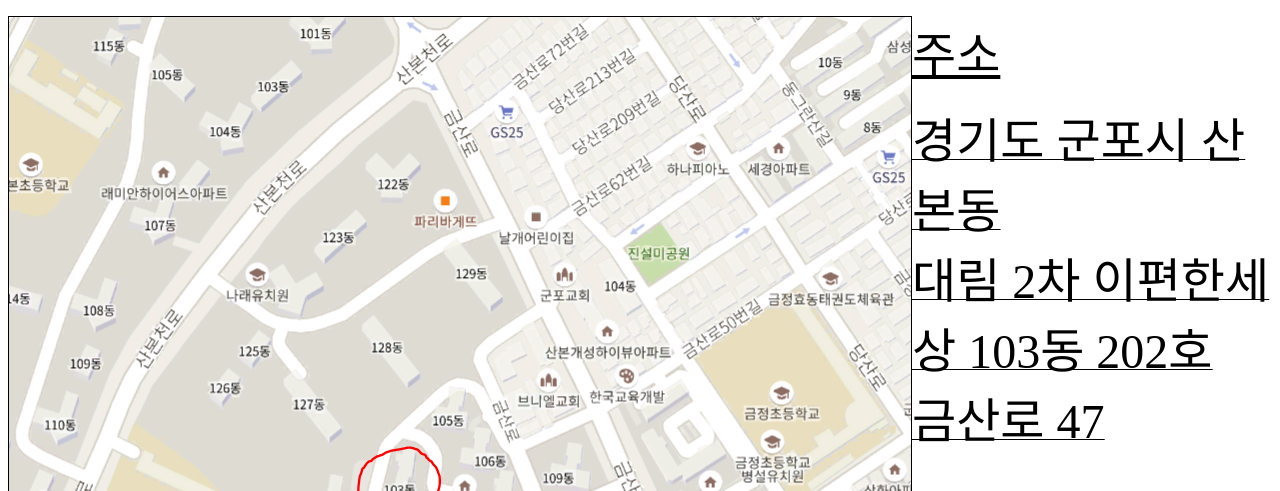
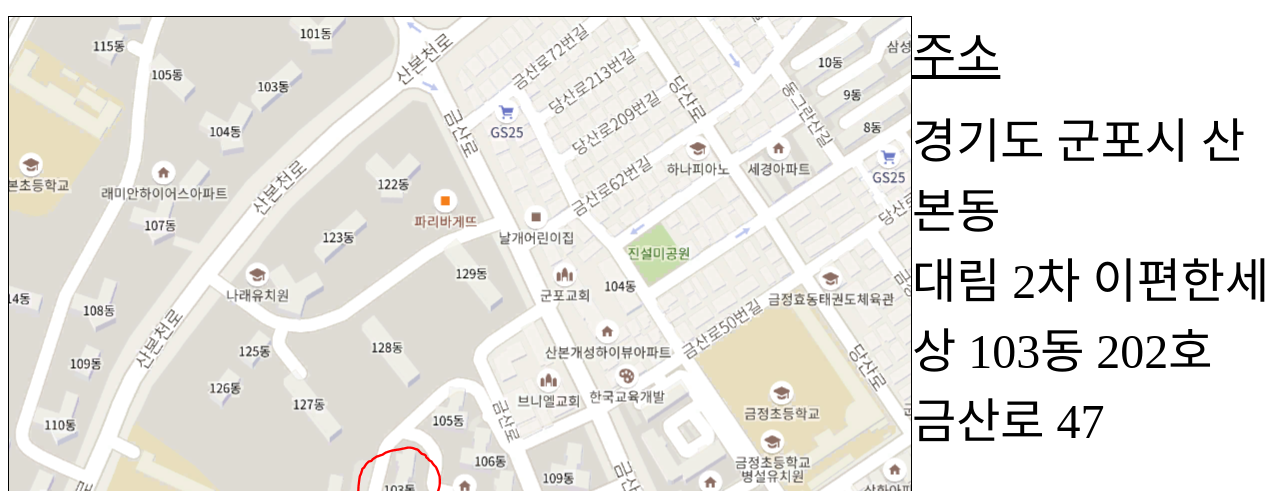
Before and after one commit to lim11111/lim11111.github.io, a plain HTML site: page address.html in a window 1280 px wide. Shown: the top 491 px of the page. Drawn offline with Linux system fonts and the light colour scheme.

Commit message:
Add files via upload

```diff
--- a/address.html
+++ b/address.html
@@ -12,7 +12,7 @@
   </head>
   <body>
     <img src="house.PNG" border="1"align="left">
-    <a href="README.md"><p style="text-align:left;"><font size="10"><U>주소<U/></font></p></a>
+    <a href="index.html"><p style="text-align:left;"><font size="10"><U>주소</U></font></p></a>
     <font size="10">경기도 군포시 산본동</font><br>
     <font size="10">대림 2차 이편한세상 103동 202호</font><br>
     <font size="10">금산로 47</font><br>
```
